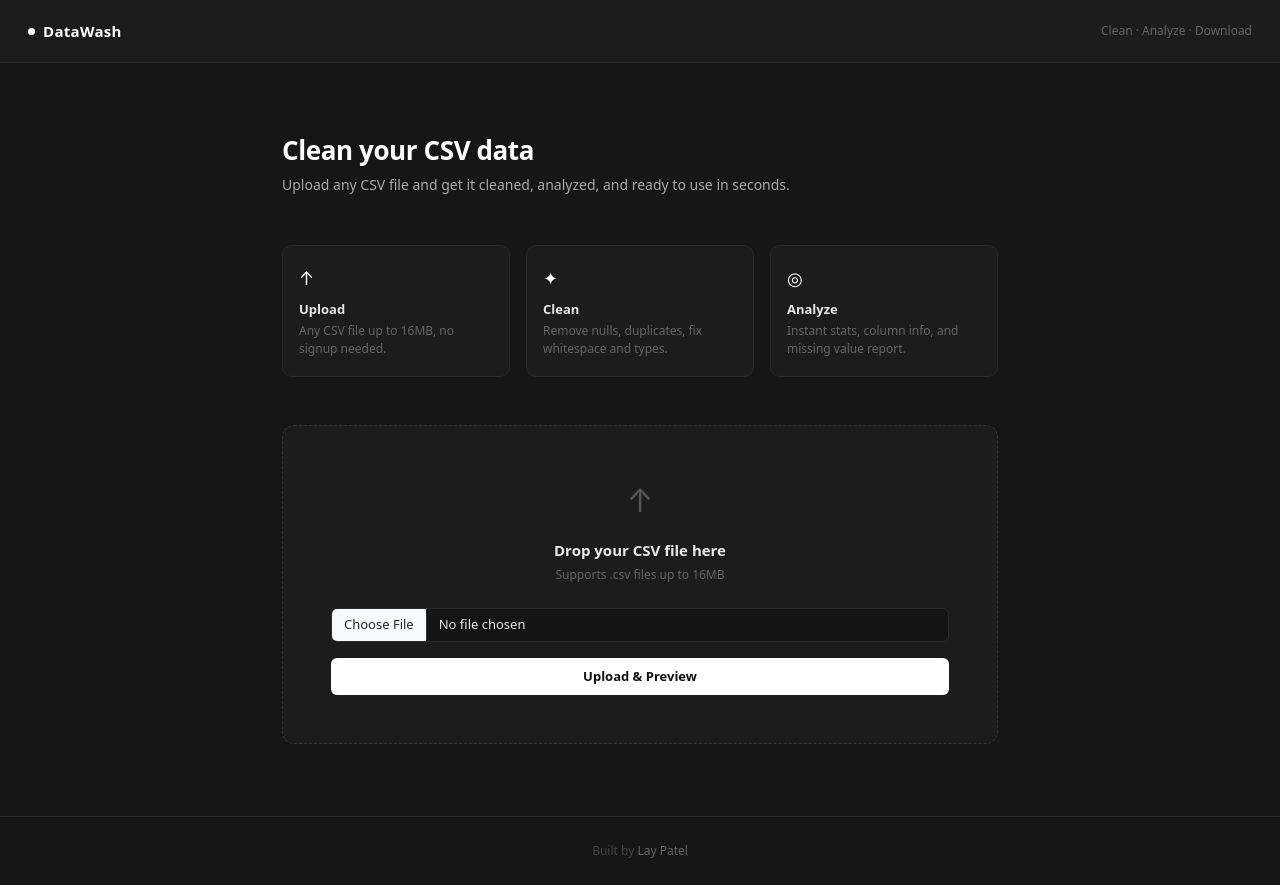
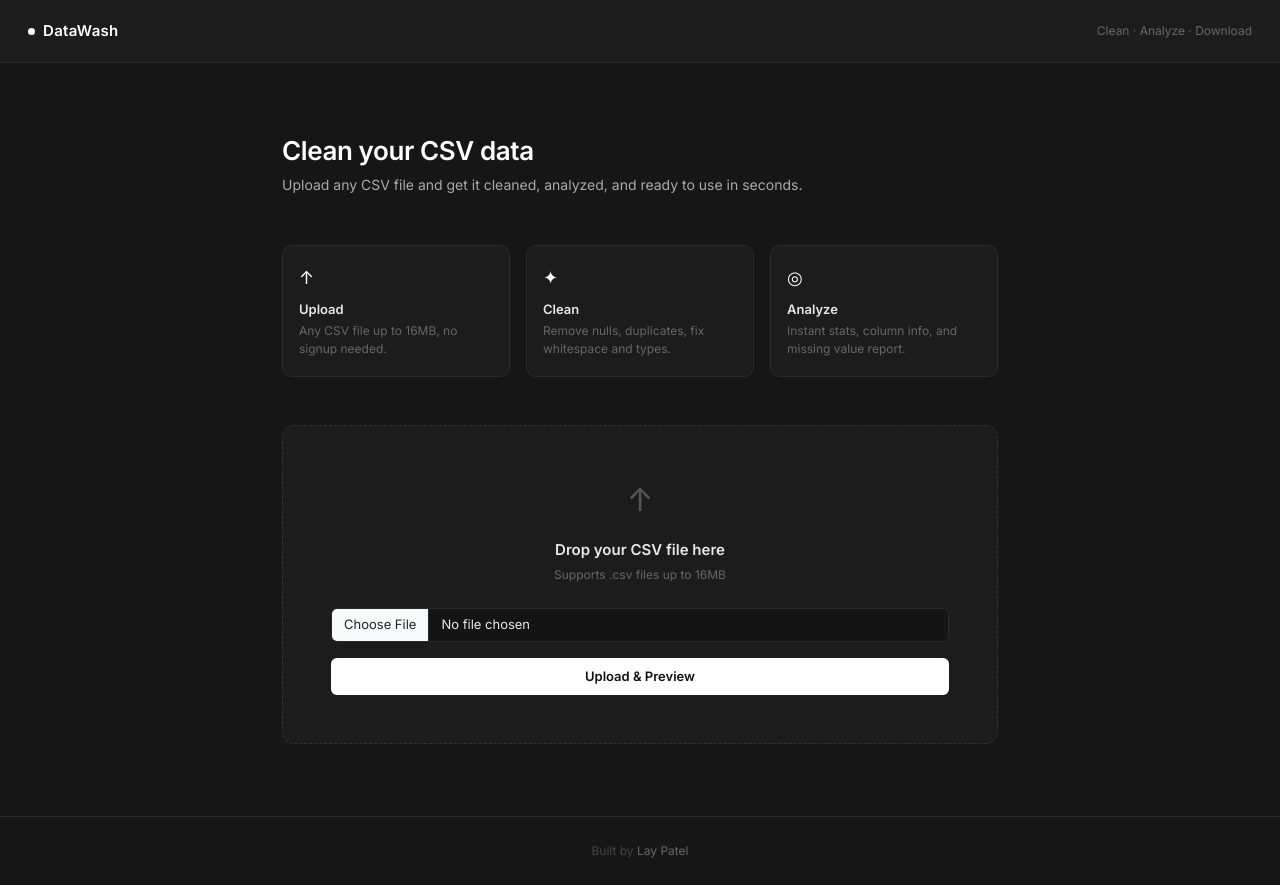
Before and after one commit to laypatel13/data-wash, a Flask app: page / in a window 1280 px wide. Run offline with Flask 3, Linux system fonts and the light colour scheme.

Commit message:
fix(ui): add Inter as fallback font for non-Mac devices

```diff
--- a/static/css/style.css
+++ b/static/css/style.css
@@ -34,7 +34,7 @@
 body {
   background-color: var(--bg-base);
   color: var(--text-1);
-  font-family: 'Copperplate', system-ui, -apple-system, sans-serif;
+  font-family: 'Copperplate', 'Copperplate Gothic Light', 'Inter', system-ui, sans-serif;
   font-size: 14px;
   line-height: 1.6;
   min-height: 100vh;
--- a/templates/base.html
+++ b/templates/base.html
@@ -4,6 +4,7 @@
   <meta charset="UTF-8"/>
   <meta name="viewport" content="width=device-width, initial-scale=1.0"/>
   <meta name="theme-color" content="#161616"/>
+  <link href="https://fonts.googleapis.com/css2?family=Inter:wght@400;500;600&display=swap" rel="stylesheet"/>
   <title>{% block title %}DataWash{% endblock %}</title>
   <link href="https://cdn.jsdelivr.net/npm/bootstrap@5.3.3/dist/css/bootstrap.min.css" rel="stylesheet"/>
   <link href="https://cdn.jsdelivr.net/npm/bootstrap-icons@1.11.3/font/bootstrap-icons.css" rel="stylesheet"/>
```
